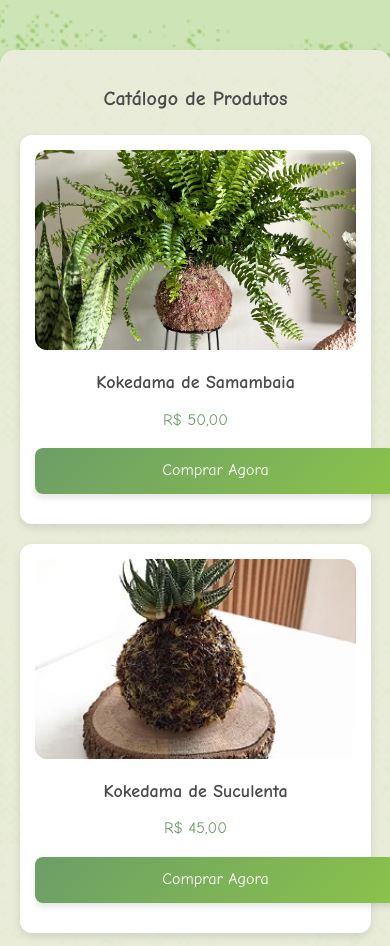
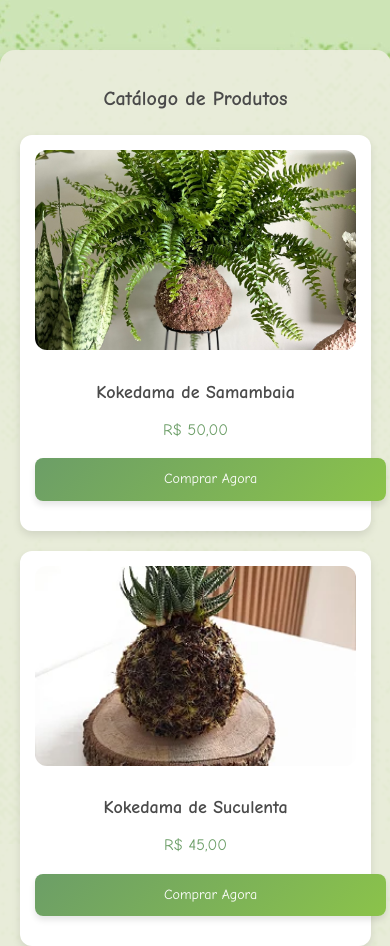
Before and after one commit to LaisCalderado/donaFlor, a plain HTML site: page catalogo.html in a window 390 px wide. Shown: the top 946 px of the page. Drawn offline with Linux system fonts and the light colour scheme.

Commit message:
largura para telas menores

```diff
--- a/styles.css
+++ b/styles.css
@@ -74,7 +74,7 @@ h1 {
     height: 200px; /* Altura fixa para padronizar */
     object-fit: cover; /* Garante que a imagem cubra o espaço sem distorcer */
     border-radius: 12px;
-
+    margin-bottom: 10px;
 }
 
 .description {
@@ -102,6 +102,8 @@ h1 {
     transition: all 0.3s ease;
     box-shadow: 0 4px 6px rgba(0, 0, 0, 0.1);
     margin-top: 10px;
+    width: 100%; /* Ocupa a largura total do contêiner */
+    max-width: 200px; /* Largura máxima para telas maiores */
 }
 
 .button.comprar:hover {
@@ -131,6 +133,8 @@ footer {
     transition: all 0.3s ease;
     box-shadow: 0 4px 6px rgba(0, 0, 0, 0.1);
     margin-bottom: 15px; /* Espaçamento entre os botões */
+    width: 100%; /* Ocupa a largura total do contêiner */
+    max-width: 200px; /* Largura máxima para telas maiores */
 }
 
 .button:hover {
@@ -153,8 +157,9 @@ footer {
         font-size: 24px; /* Reduzir o tamanho da fonte */
     }
 
-    .button {
+    .button, .button.comprar {
         width: 100%; /* Botões ocupam toda a largura */
+        max-width: none; /* Remove a largura máxima */
     }
 }
 
@@ -165,6 +170,11 @@ footer {
 
     h1 {
         font-size: 20px; /* Reduzir ainda mais o tamanho da fonte */
+    }
+
+    .button, .button.comprar {
+        font-size: 14px; /* Reduzir o tamanho da fonte dos botões */
+        padding: 10px 15px; /* Ajustar o padding */
     }
 }
 
```
